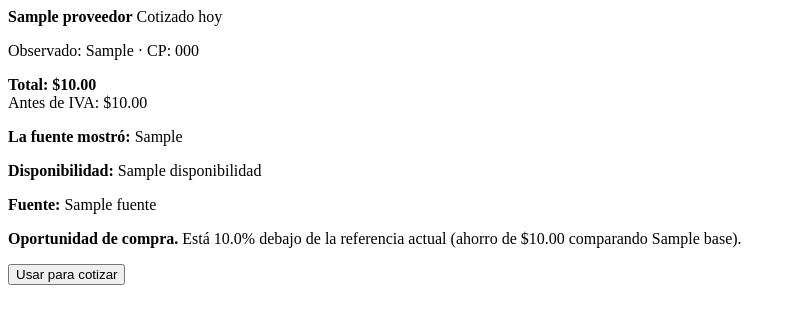
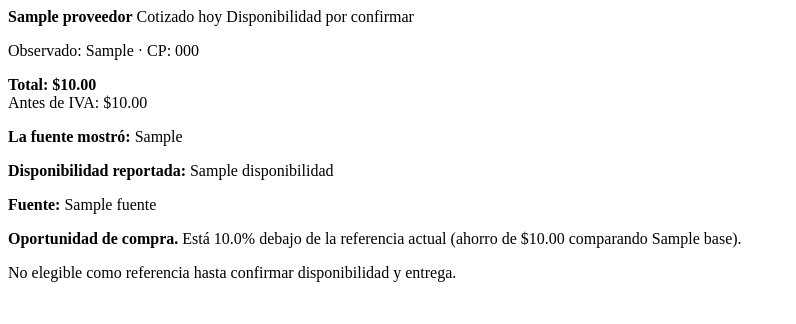
Before and after one commit to veracruzanisima-ti/sistema-triage-v2, a FastAPI app: template src/triage/templates/proveedores/_observacion_precio.html in a window 1280 px wide. Shown: the top 324 px of the page, without its empty margins (0-796 px from the left). Run offline with FastAPI, Linux system fonts and the light colour scheme; the template is opened without the code that fills it: most values are stand-ins (such as "Sample title", 1, 10 or a date in 2020); parts of the project's set-up code (start-up, migrations or seed data) failed here and were passed over.

Commit message:
feat(ui): bloquea y explica disponibilidad no confirmada

```diff
--- a/src/triage/templates/proveedores/_observacion_precio.html
+++ b/src/triage/templates/proveedores/_observacion_precio.html
@@ -7,6 +7,13 @@
       {% if cotizada_hoy and cotizada_hoy.id == observacion.id %}<span class="estado estado-revisado">Cotizado hoy</span>{% endif %}
       {% if observacion.origen == "WEB" %}<span class="estado estado-analizado">Web</span>{% endif %}
       {% if identidad_cofepris %}<span class="estado estado-revisado">COFEPRIS verificado</span>{% endif %}
+      {% if observacion.entrega_viable is sameas true %}
+        <span class="estado estado-revisado">Disponible confirmado</span>
+      {% elif observacion.entrega_viable is sameas false %}
+        <span class="estado estado-pendiente-revision">Sin disponibilidad</span>
+      {% else %}
+        <span class="estado estado-pendiente-revision">Disponibilidad por confirmar</span>
+      {% endif %}
       {% if observacion.es_promocion %}<span class="estado estado-analizado">Oferta / promoción</span>{% endif %}
       {% if seleccion and seleccion.referencia_estable_id == observacion.id %}<span class="estado estado-revisado">Usado para cotizar</span>{% endif %}
       <p class="ayuda">Observado: {{ observacion.observado_en }} · CP: {{ observacion.codigo_postal or "sin registrar" }}</p>
@@ -39,7 +46,7 @@
       <p class="ayuda">Esta evidencia sólo confirma identidad sanitaria; no decide sustituciones clínicas, comerciales ni fiscales.</p>
     </div>
   {% endif %}
-  {% if observacion.disponibilidad %}<p><strong>Disponibilidad:</strong> {{ observacion.disponibilidad }}</p>{% endif %}
+  {% if observacion.disponibilidad %}<p><strong>Disponibilidad reportada:</strong> {{ observacion.disponibilidad }}</p>{% endif %}
   {% if observacion.fuente.startswith("http://") or observacion.fuente.startswith("https://") %}
     <p><a href="{{ observacion.fuente }}" target="_blank" rel="noopener noreferrer">Ver fuente</a></p>
   {% else %}
@@ -47,7 +54,17 @@
   {% endif %}
 
   {% if observacion.entrega_viable is sameas false %}
-    <p class="aviso"><strong>Entrega marcada como no viable.</strong></p>
+    <div class="aviso" role="status">
+      <strong>No se usa para cotizar: sin disponibilidad o entrega viable confirmada.</strong>
+      <p class="ayuda">La opción sigue guardada como evidencia. Si el proveedor confirma existencia y entrega, registra esa confirmación con su fuente.</p>
+      <a class="boton boton-secundario" href="/cotizaciones/{{ cotizacion.id }}/historico?volver=proveedores&partida_objetivo={{ producto.partida.id }}#partida-{{ producto.partida.id }}">Confirmar con proveedor</a>
+    </div>
+  {% elif observacion.entrega_viable is none %}
+    <div class="aviso" role="status">
+      <strong>Disponibilidad por confirmar.</strong>
+      <p class="ayuda">El precio es evidencia, pero todavía no puede ser referencia estable. Confirma existencia/entrega con la fuente antes de cotizar.</p>
+      <a class="boton boton-secundario" href="/cotizaciones/{{ cotizacion.id }}/historico?volver=proveedores&partida_objetivo={{ producto.partida.id }}#partida-{{ producto.partida.id }}">Confirmar con proveedor</a>
+    </div>
   {% endif %}
 
   {% if oportunidad %}
@@ -62,6 +79,8 @@
     <p class="ayuda">Este es el precio que actualmente alimentará la revisión de la cotización.</p>
   {% elif observacion.es_promocion %}
     <p class="ayuda">La fuente la marca como oferta. Se conserva como evidencia, pero no se usa automáticamente como referencia estable.</p>
+  {% elif observacion.entrega_viable is not sameas true %}
+    <p class="ayuda">No elegible como referencia hasta confirmar disponibilidad y entrega.</p>
   {% else %}
     <form method="post" action="/cotizaciones/{{ cotizacion.id }}/decisiones-precio/{{ producto.partida.id }}">
       <input type="hidden" name="csrf_token" value="{{ csrf_token }}">
```
